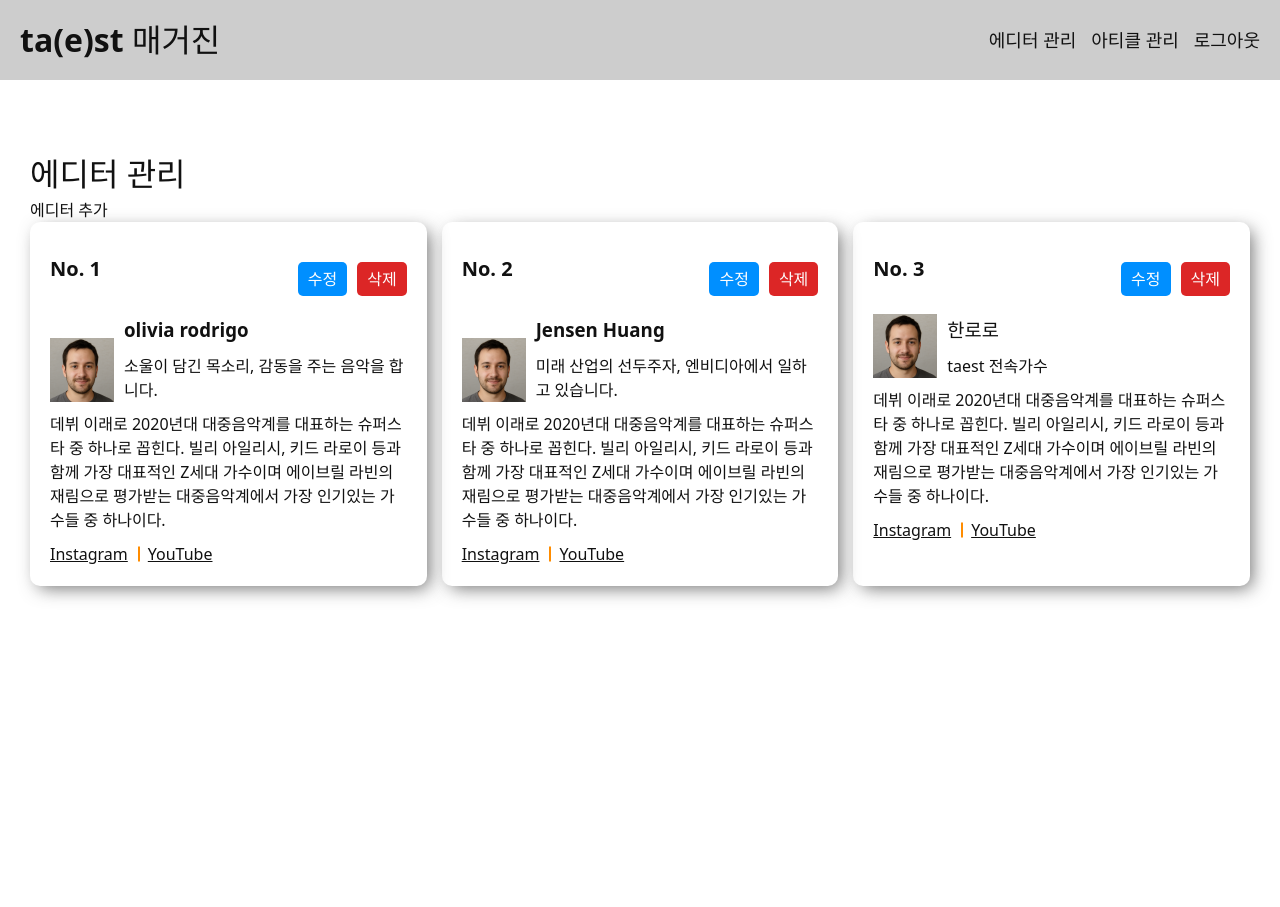
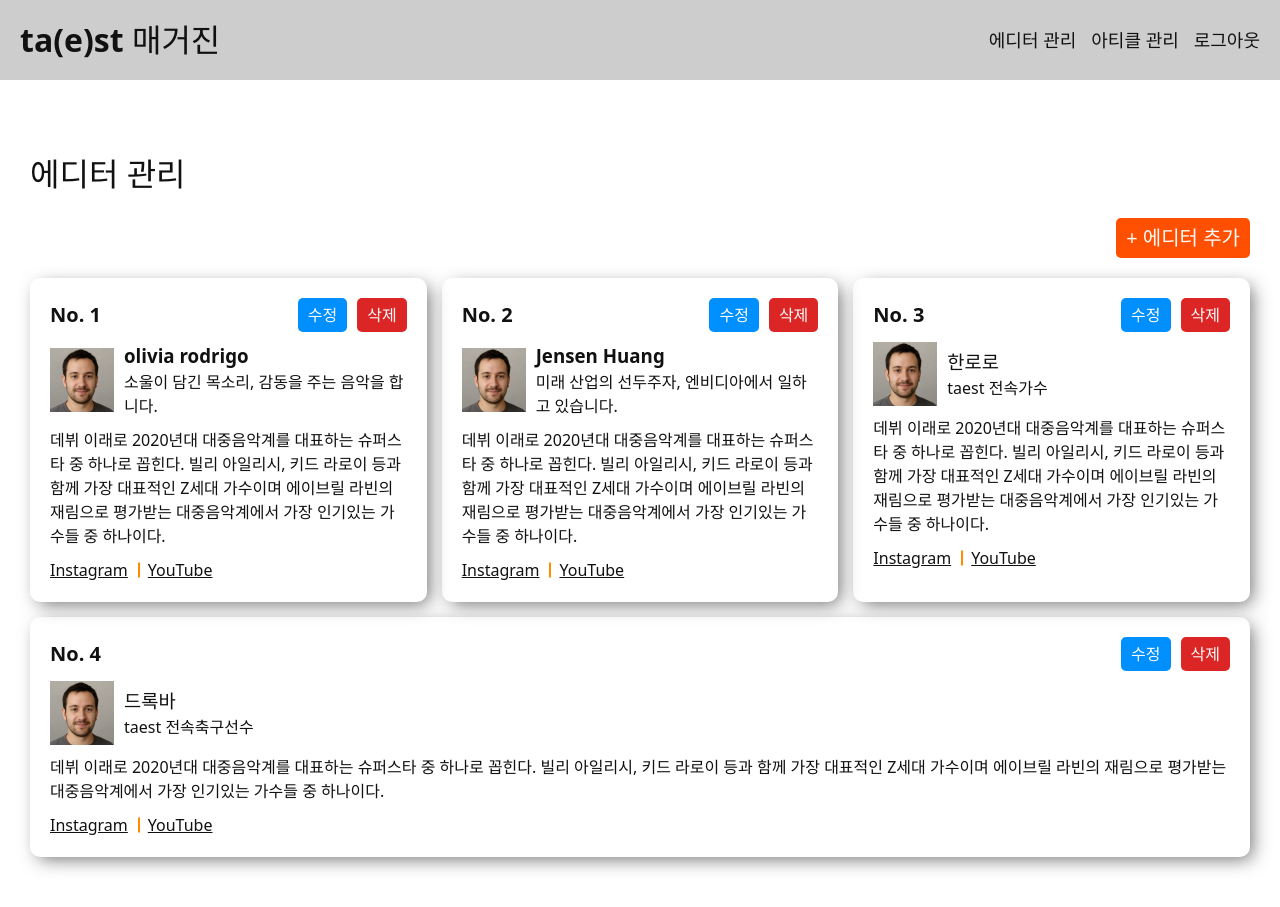
Before and after one commit to Taemin1234/taest-mag, a Next.js app in the folder frontend/: page /admin/adminEditor in a window 1280 px wide. Before the commit the page ends 800 px from the top, so only its background shows below. Built offline with nearby package versions, Linux system fonts and the light colour scheme.

Commit message:
에디터 추가 수정 모달달

```diff
--- a/frontend/src/app/(auth)/admin/adminEditor/adminEditor.module.css
+++ b/frontend/src/app/(auth)/admin/adminEditor/adminEditor.module.css
@@ -3,3 +3,21 @@
     flex-wrap: wrap;
     gap: 15px;
 }
+
+.btn_wrap {
+    display: flex;
+    justify-content: flex-end;
+    margin: 20px 0;
+}
+
+.addEditor {
+    border-radius: 5px;
+    font-size: 20px;
+    padding: 5px 10px;
+    background-color: var(--main-theme);
+    color: var(--main-white);
+}
+
+.addEditor:hover {
+    opacity: 0.5;
+}
--- a/frontend/src/app/(auth)/admin/adminEditor/page.tsx
+++ b/frontend/src/app/(auth)/admin/adminEditor/page.tsx
@@ -3,7 +3,7 @@
 import styles from './adminEditor.module.css'
 import { useState, useEffect } from 'react';
 import AdminEditorList from '@/components/editor/AdminEditorList';
-import EditorModal from '@/components/EditorModal';
+import AdminEditorModal from '@/components/editor/AdminEditorModal';
 
 export default function AdminEditor() {
   const [editors, setEditors] = useState<Editor[]>([]);
@@ -14,6 +14,19 @@ export default function AdminEditor() {
   //   useEffect(() => {
   //     fetch('/api/editors').then(r => r.json()).then(setEditors);
   //   }, []);
+
+  // 모달 오픈 시 스크롤 제어
+  useEffect(() => {
+    if (modalOpen) {
+      document.body.style.overflow = 'hidden';
+    } else {
+      document.body.style.overflow = '';
+    }
+    // unmount 시에도 원상 복구
+    return () => {
+      document.body.style.overflow = '';
+    };
+  }, [modalOpen]);
 
   const openAdd = () => { setCurrentEditor(null); setModalOpen(true); };
   const openEdit = (e: Editor) => { setCurrentEditor(e); setModalOpen(true); };
@@ -28,36 +41,47 @@ export default function AdminEditor() {
 
   const dummyEditor = [
     {
-        id:1,
-        name:'olivia rodrigo',
+      id: 1,
+      name: 'olivia rodrigo',
       // imageUrl : '/public/profileImg.png',
-        tagline : '소울이 담긴 목소리, 감동을 주는 음악을 합니다.',
-        des : '데뷔 이래로 2020년대 대중음악계를 대표하는 슈퍼스타 중 하나로 꼽힌다. 빌리 아일리시, 키드 라로이 등과 함께 가장 대표적인 Z세대 가수이며 에이브릴 라빈의 재림으로 평가받는 대중음악계에서 가장 인기있는 가수들 중 하나이다.',
+      tagline: '소울이 담긴 목소리, 감동을 주는 음악을 합니다.',
+      des: '데뷔 이래로 2020년대 대중음악계를 대표하는 슈퍼스타 중 하나로 꼽힌다. 빌리 아일리시, 키드 라로이 등과 함께 가장 대표적인 Z세대 가수이며 에이브릴 라빈의 재림으로 평가받는 대중음악계에서 가장 인기있는 가수들 중 하나이다.',
       socialLinks: [
         { platform: 'Instagram', url: 'https://instagram.com/oliviarodrigo' },
-            { platform: 'YouTube',   url: 'https://youtube.com/oliviarodrigo' }
+        { platform: 'YouTube', url: 'https://youtube.com/oliviarodrigo' }
       ]
     },
     {
-        id:2,
-        name:'Jensen Huang',
+      id: 2,
+      name: 'Jensen Huang',
       // imageUrl : '/public/profileImg.png',
-        tagline : '미래 산업의 선두주자, 엔비디아에서 일하고 있습니다.',
-        des : '데뷔 이래로 2020년대 대중음악계를 대표하는 슈퍼스타 중 하나로 꼽힌다. 빌리 아일리시, 키드 라로이 등과 함께 가장 대표적인 Z세대 가수이며 에이브릴 라빈의 재림으로 평가받는 대중음악계에서 가장 인기있는 가수들 중 하나이다.',
+      tagline: '미래 산업의 선두주자, 엔비디아에서 일하고 있습니다.',
+      des: '데뷔 이래로 2020년대 대중음악계를 대표하는 슈퍼스타 중 하나로 꼽힌다. 빌리 아일리시, 키드 라로이 등과 함께 가장 대표적인 Z세대 가수이며 에이브릴 라빈의 재림으로 평가받는 대중음악계에서 가장 인기있는 가수들 중 하나이다.',
       socialLinks: [
         { platform: 'Instagram', url: 'https://instagram.com/oliviarodrigo' },
-            { platform: 'YouTube',   url: 'https://youtube.com/oliviarodrigo' }
+        { platform: 'YouTube', url: 'https://youtube.com/oliviarodrigo' }
       ]
     },
     {
-        id:3,
-        name:'한로로',
+      id: 3,
+      name: '한로로',
       // imageUrl : '/public/profileImg.png',
-        tagline : 'taest 전속가수',
-        des : '데뷔 이래로 2020년대 대중음악계를 대표하는 슈퍼스타 중 하나로 꼽힌다. 빌리 아일리시, 키드 라로이 등과 함께 가장 대표적인 Z세대 가수이며 에이브릴 라빈의 재림으로 평가받는 대중음악계에서 가장 인기있는 가수들 중 하나이다.',
+      tagline: 'taest 전속가수',
+      des: '데뷔 이래로 2020년대 대중음악계를 대표하는 슈퍼스타 중 하나로 꼽힌다. 빌리 아일리시, 키드 라로이 등과 함께 가장 대표적인 Z세대 가수이며 에이브릴 라빈의 재림으로 평가받는 대중음악계에서 가장 인기있는 가수들 중 하나이다.',
       socialLinks: [
         { platform: 'Instagram', url: 'https://instagram.com/oliviarodrigo' },
-            { platform: 'YouTube',   url: 'https://youtube.com/oliviarodrigo' }
+        { platform: 'YouTube', url: 'https://youtube.com/oliviarodrigo' }
+      ]
+    },
+    {
+      id: 4,
+      name: '드록바',
+      // imageUrl : '/public/profileImg.png',
+      tagline: 'taest 전속축구선수',
+      des: '데뷔 이래로 2020년대 대중음악계를 대표하는 슈퍼스타 중 하나로 꼽힌다. 빌리 아일리시, 키드 라로이 등과 함께 가장 대표적인 Z세대 가수이며 에이브릴 라빈의 재림으로 평가받는 대중음악계에서 가장 인기있는 가수들 중 하나이다.',
+      socialLinks: [
+        { platform: 'Instagram', url: 'https://instagram.com/oliviarodrigo' },
+        { platform: 'YouTube', url: 'https://youtube.com/oliviarodrigo' }
       ]
     }
   ]
@@ -65,7 +89,9 @@ export default function AdminEditor() {
   return (
     <div>
       <h1>에디터 관리</h1>
-      <button onClick={openAdd}>에디터 추가</button>
+      <div className={styles.btn_wrap}>
+        <button onClick={openAdd} className={styles.addEditor}>+ 에디터 추가</button>
+      </div>
       <ul className={styles.editor_list}>
         {dummyEditor.map((editor) => (
           <AdminEditorList
@@ -77,13 +103,13 @@ export default function AdminEditor() {
         ))}
       </ul>
 
-      {/* {modalOpen && (
-        <EditorModal
-          editor={currentEditor}
+      {modalOpen && (
+        <AdminEditorModal
+          // editor={currentEditor}
           onClose={closeModal}
-          onSave={handleSave}
+        // onSave={handleSave}
         />
-      )} */}
+      )}
     </div>
   );
 }
--- a/frontend/src/app/globals.css
+++ b/frontend/src/app/globals.css
@@ -59,7 +59,7 @@ select {
   margin: 0;
   padding: 0;
   background: none;
-  border: none;
+  border: solid 1px var(--main-black);
   outline: none;
   color: inherit;
 }
--- a/frontend/src/components/editor/AdminEditorList.module.css
+++ b/frontend/src/components/editor/AdminEditorList.module.css
@@ -1,13 +1,10 @@
 .editorList {
     min-width: 360px;
+    width: 25%;
     flex: 1;
     padding: 20px;
     border-radius: 10px;
-    box-shadow: 5px 5px 18px -3px rgba(64,64,64,0.75);
-}
-
-.editorList * + * {
-    margin-top: 10px;
+    box-shadow: 5px 5px 18px -3px rgba(64, 64, 64, 0.75);
 }
 
 .editorList p {
@@ -23,6 +20,13 @@
 .editHeader .index {
     font-size: 20px;
     font-weight: 700;
+
+}
+
+.editHeader .button_wrap {
+    display: flex;
+    justify-content: space-between;
+    gap: 10px;
 }
 
 .editHeader .button_wrap button {
@@ -33,10 +37,6 @@
 
 .editHeader .button_wrap button:hover {
     opacity: 0.5;
-}
-
-.editHeader .button_wrap button + button {
-    margin-left: 10px;
 }
 
 .editHeader .button_wrap button.edit {
@@ -50,14 +50,16 @@
 .profile_box {
     display: flex;
     justify-content: flex-start;
-    align-items:end;
+    align-items: center;
     gap: 10px;
+    margin: 10px 0;
 }
 
 .social {
     display: flex;
     justify-content: flex-start;
     gap: 20px;
+    margin-top: 10px;
 }
 
 .social li {
@@ -65,7 +67,7 @@
     margin-top: 0;
 }
 
-.social li + li::before {
+.social li+li::before {
     position: absolute;
     content: '';
     width: 2px;
--- /dev/null
+++ b/frontend/src/components/editor/AdminEditorModal.module.css
@@ -0,0 +1,17 @@
+.editorModal {
+    position: fixed;
+    inset: 0;
+    width: 100vw;
+    height: 100vh;
+    z-index: 9;
+    background-color: rgba(0, 0, 0, 0.3);
+}
+
+.input_info {
+    width: 80%;
+    background-color: var(--main-white);
+    border-radius: 5px;
+    margin: 0 auto;
+    margin-top: 100px;
+    padding: 20px 30px;
+}
--- /dev/null
+++ b/frontend/src/components/editor/AdminEditorModal.tsx
@@ -0,0 +1,87 @@
+import styles from './AdminEditorModal.module.css'
+
+export default function AdminEditorModal({ onClose }) {
+    return (
+        <div className={styles.editorModal}>
+            <div className={styles.input_info}>
+                <div className="bg-white rounded-lg shadow-lg w-full max-w-lg p-6">
+                    <h2 className="text-xl font-semibold mb-4">
+                        에디터 추가
+                    </h2>
+                    <form className="space-y-4">
+                        {/* 프로필 이미지 URL */}
+                        <div>
+                            <label className="block text-sm font-medium mb-1">이미지 URL</label>
+                            <input
+                                type="text"
+                                placeholder="https://example.com/image.jpg"
+                            />
+                        </div>
+
+                        {/* 이름 */}
+                        <div>
+                            <label className="block text-sm font-medium mb-1">이름</label>
+                            <input
+                                type="text"
+                                required
+                            />
+                        </div>
+
+                        {/* 한줄 설명 */}
+                        <div>
+                            <label className="block text-sm font-medium mb-1">한줄 설명</label>
+                            <input
+                                type="text"
+                            />
+                        </div>
+
+                        {/* 긴 설명 */}
+                        <div>
+                            <label className="block text-sm font-medium mb-1">긴 설명</label>
+                            <textarea
+                                rows={4}
+                            />
+                        </div>
+
+                        {/* SNS 주소 리스트 */}
+                        <div>
+                            <label className="block text-sm font-medium mb-1">SNS 주소</label>
+                            <div className="space-y-2">
+                                <input
+                                    type="text"
+                                    placeholder="https://facebook.com/..."
+                                />
+                                <button
+                                    type="button"
+                                >
+                                    삭제
+                                </button>
+                                <button
+                                    type="button"
+                                    className="text-blue-600 text-sm"
+                                >
+                                    + SNS 주소 추가
+                                </button>
+                            </div>
+                        </div>
+
+                        {/* 버튼 그룹 */}
+                        <div className="flex justify-end space-x-2 pt-4">
+                            <button
+                                type="button"
+                                onClick={() => onClose()}
+                            >
+                                취소
+                            </button>
+                            <button
+                                type="submit"
+                            >
+                                저장
+                            </button>
+                        </div>
+                    </form>
+                </div>
+            </div>
+        </div>
+    )
+}
```
Lines whose indentation alone changed are shown as unchanged.
